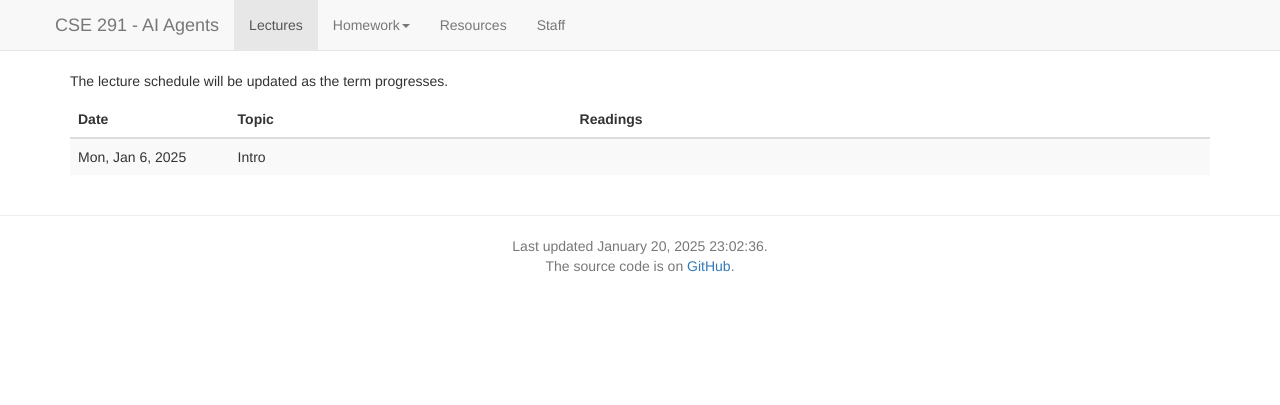
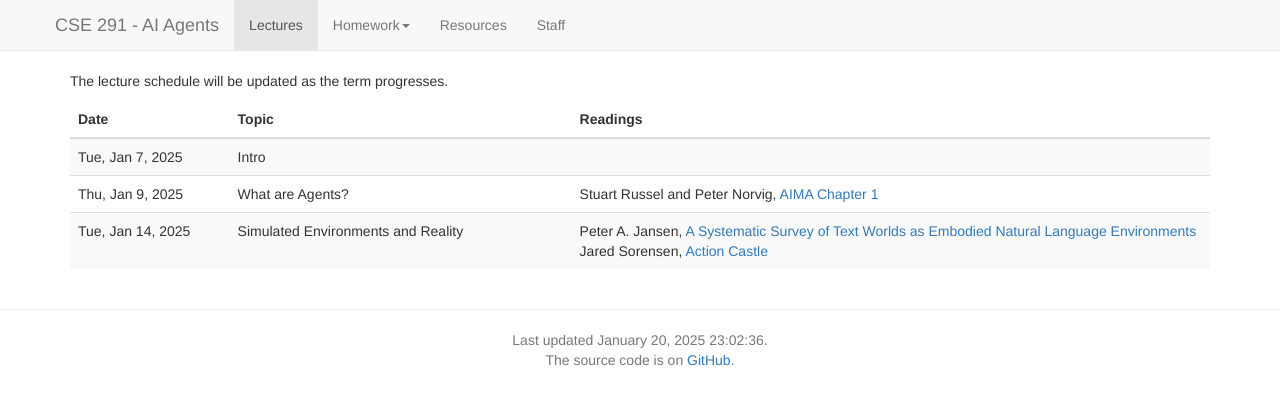
Before and after one commit to nossyd/ai-agents-course, a Jekyll site: the page built from lectures.md, in a window 1280 px wide. Shown: the top 405 px of the page. Built offline with Jekyll 4.4.1, drawn with Linux system fonts in a browser that asks for light colours; nearby versions of some CDN libraries; a script that is not in the unit is left out.

Commit message:
lectures

```diff
--- a/_data/lectures.yaml
+++ b/_data/lectures.yaml
@@ -1,5 +1,5 @@
 -
-  date: 2025-01-06
+  date: 2025-01-07
   title: Intro
   recording:
   # readings:
@@ -9,3 +9,25 @@
   #         title: "GET LAMP: The Text Adventure Documentary"
   #         length: 2 hours
   #         optional: true
+-
+  date: 2025-01-09
+  title: What are Agents?
+  recording:
+  readings:
+        -
+          title: AIMA Chapter 1
+          url: https://aima.cs.berkeley.edu/global-index.html
+          authors: Stuart Russel and Peter Norvig
+-
+  date: 2025-01-14
+  title: Simulated Environments and Reality
+  recording:
+  readings:
+        -
+          title: A Systematic Survey of Text Worlds as Embodied Natural Language Environments
+          url: https://aclanthology.org/2022.wordplay-1.1.pdf
+          authors: Peter A. Jansen
+        -
+          title: Action Castle
+          url: http://memento-mori.com/pdf/parsely-preview-n-play-edition
+          authors: Jared Sorensen
```
